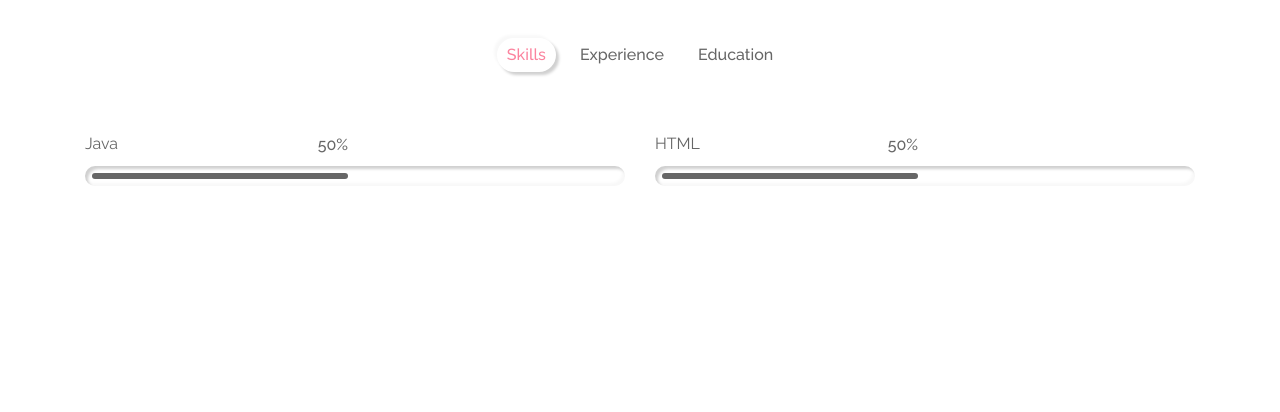
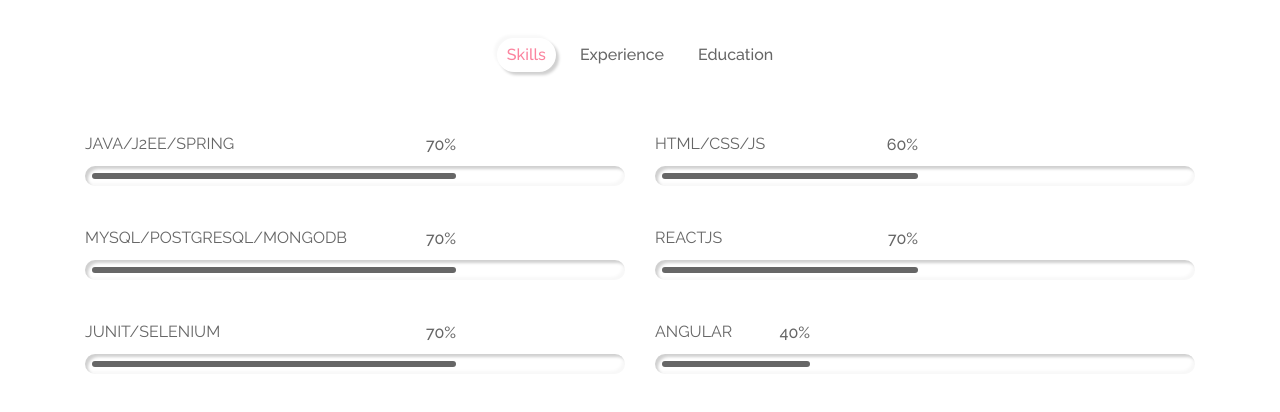
Before and after one commit to nguyenhuuhoann/MyCV, a plain HTML site: page index.html in a window 1280 px wide. Shown: the part 1423-1835 px from the top of the page. Before the commit the page ends 1689 px from the top, so only its background shows below. Drawn offline with Linux system fonts and the light colour scheme.

Commit message:
finish skill items

```diff
--- a/css/style.css
+++ b/css/style.css
@@ -518,15 +518,19 @@ about section
     flex: 0 0 100%;
     max-width: 100%;
 }
+.about-section .skills{
+    padding: 0 0 40px;
+}
 .about-section .skills .skill-item{
     flex: 0 0 50%;
     max-width: 50%;
     padding: 0 15px;
+    margin-bottom: 40px;
 }
 .about-section .skills .skill-item p{
     font-size: 16px;
     color: var(--text-black-600);
-    text-transform: capitalize;
+    text-transform: uppercase;
     margin : 0 0 10px;
 
 }
--- a/index.html
+++ b/index.html
@@ -182,18 +182,50 @@
                   <div class="row">
                        <!-- skill item start -->
                       <div class="skill-item">
-                          <p>Java</p>
+                          <p>JAVA/J2EE/SPRING</p>
                           <div class="progress inner-shadow">
-                              <div class="progress-bar" style = "width: calc(50% - 14px);" >
-                                <span>50%</span>
+                              <div class="progress-bar" style = "width: calc(70% - 14px);" >
+                                <span>70%</span>
                             </div>
                           </div>
                       </div>
                       <div class="skill-item">
-                        <p>HTML</p>
+                        <p>HTML/CSS/JS</p>
                         <div class="progress inner-shadow">
                             <div class="progress-bar" style = "width: calc(50% - 14px);" >
-                              <span>50%</span>
+                              <span>60%</span>
+                          </div>
+                        </div>
+                    </div>
+                    <div class="skill-item">
+                        <p>MySQL/PostgreSQL/MongoDB</p>
+                        <div class="progress inner-shadow">
+                            <div class="progress-bar" style = "width: calc(70% - 14px);" >
+                              <span>70%</span>
+                          </div>
+                        </div>
+                    </div>
+                    <div class="skill-item">
+                        <p>ReactJs</p>
+                        <div class="progress inner-shadow">
+                            <div class="progress-bar" style = "width: calc(50% - 14px);" >
+                              <span>70%</span>
+                          </div>
+                        </div>
+                    </div>
+                    <div class="skill-item">
+                        <p>Junit/Selenium</p>
+                        <div class="progress inner-shadow">
+                            <div class="progress-bar" style = "width: calc(70% - 14px);" >
+                              <span>70%</span>
+                          </div>
+                        </div>
+                    </div>
+                    <div class="skill-item">
+                        <p>Angular</p>
+                        <div class="progress inner-shadow">
+                            <div class="progress-bar" style = "width: calc(30% - 14px);" >
+                              <span>40%</span>
                           </div>
                         </div>
                     </div>
```
